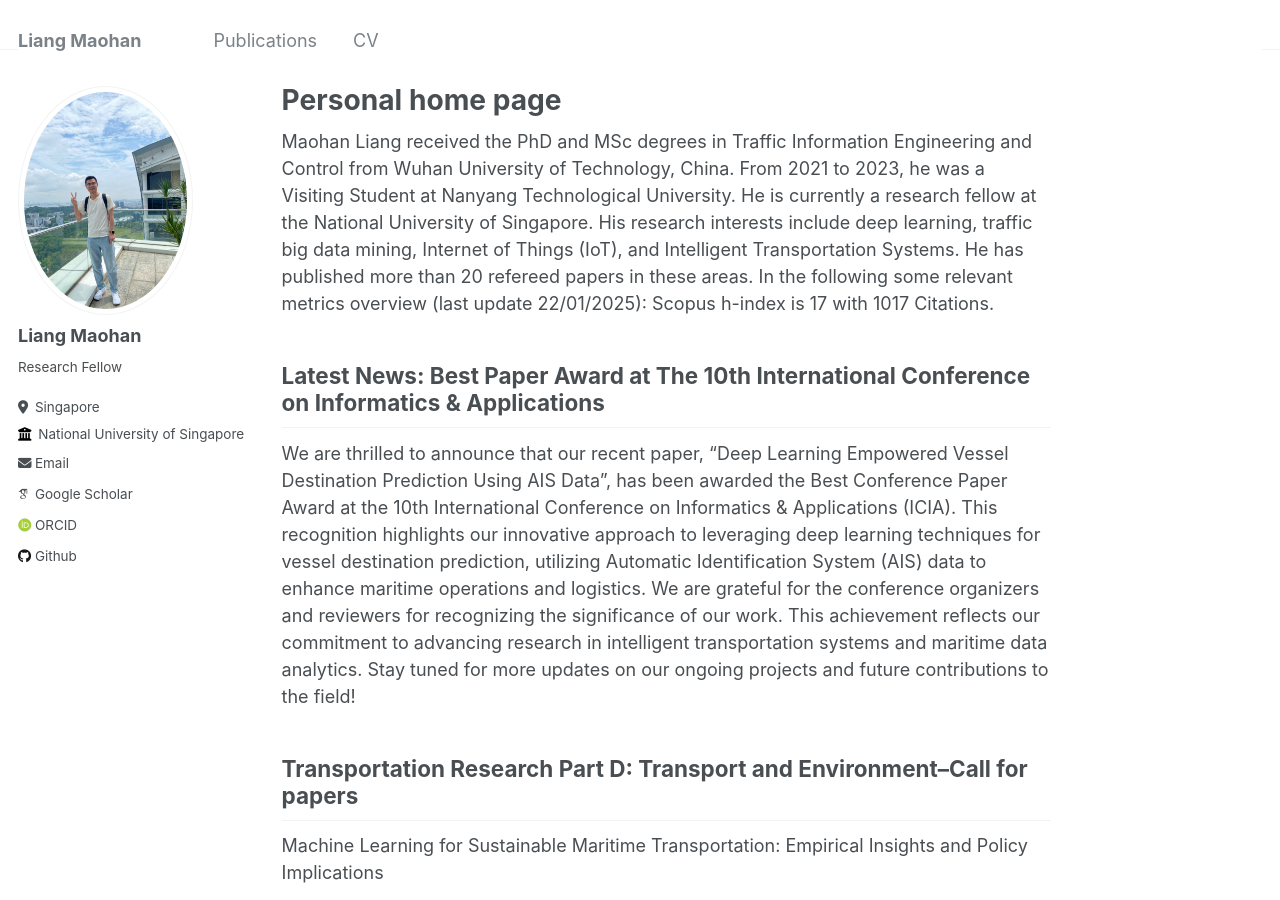
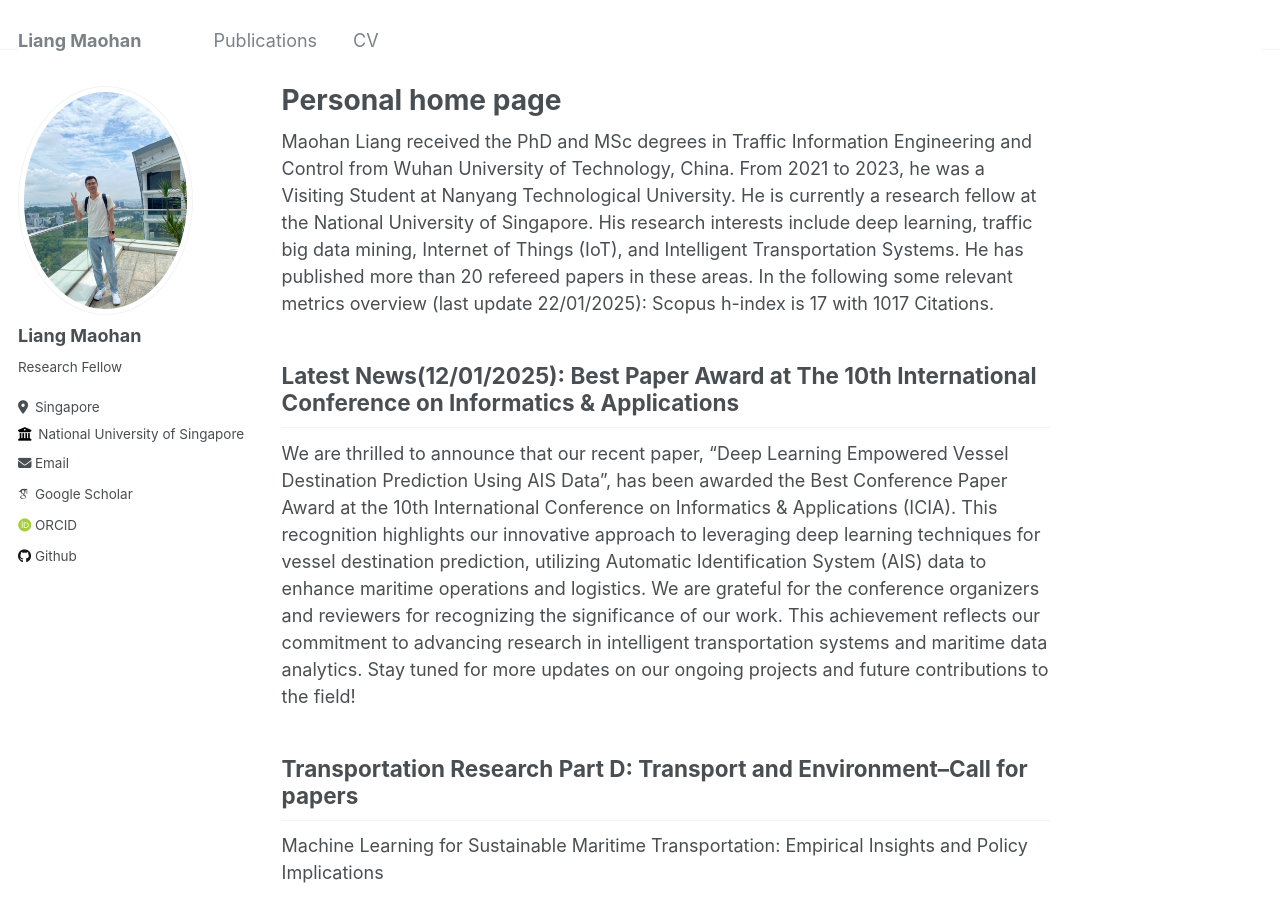
Before and after one commit to maohliang/nus.github.io, a Jekyll site: the page built from _pages/about.md, in a window 1280 px wide and 900 px high. Built offline with Jekyll 4.4.1, drawn with Linux system fonts in a browser that asks for light colours; some web fonts are replaced; a file with an impossible date is left out.

Commit message:
Update about.md

```diff
--- a/_pages/about.md
+++ b/_pages/about.md
@@ -9,7 +9,7 @@ redirect_from:
 
 Maohan Liang received the PhD and MSc degrees in Traffic Information Engineering and Control from Wuhan University of Technology, China. From 2021 to 2023, he was a Visiting Student at Nanyang Technological University. He is currently a research fellow at the National University of Singapore. His research interests include deep learning, traffic big data mining, Internet of Things (IoT), and Intelligent Transportation Systems. He has published more than 20 refereed papers in these areas. In the following some relevant metrics overview (last update 22/01/2025): Scopus h-index is 17 with 1017 Citations.
 
-Latest News: Best Paper Award at The 10th International Conference on Informatics & Applications
+Latest News(12/01/2025): Best Paper Award at The 10th International Conference on Informatics & Applications
 ------
 We are thrilled to announce that our recent paper, "Deep Learning Empowered Vessel Destination Prediction Using AIS Data", has been awarded the Best Conference Paper Award at the 10th International Conference on Informatics & Applications (ICIA).
 This recognition highlights our innovative approach to leveraging deep learning techniques for vessel destination prediction, utilizing Automatic Identification System (AIS) data to enhance maritime operations and logistics. We are grateful for the conference organizers and reviewers for recognizing the significance of our work.
```
